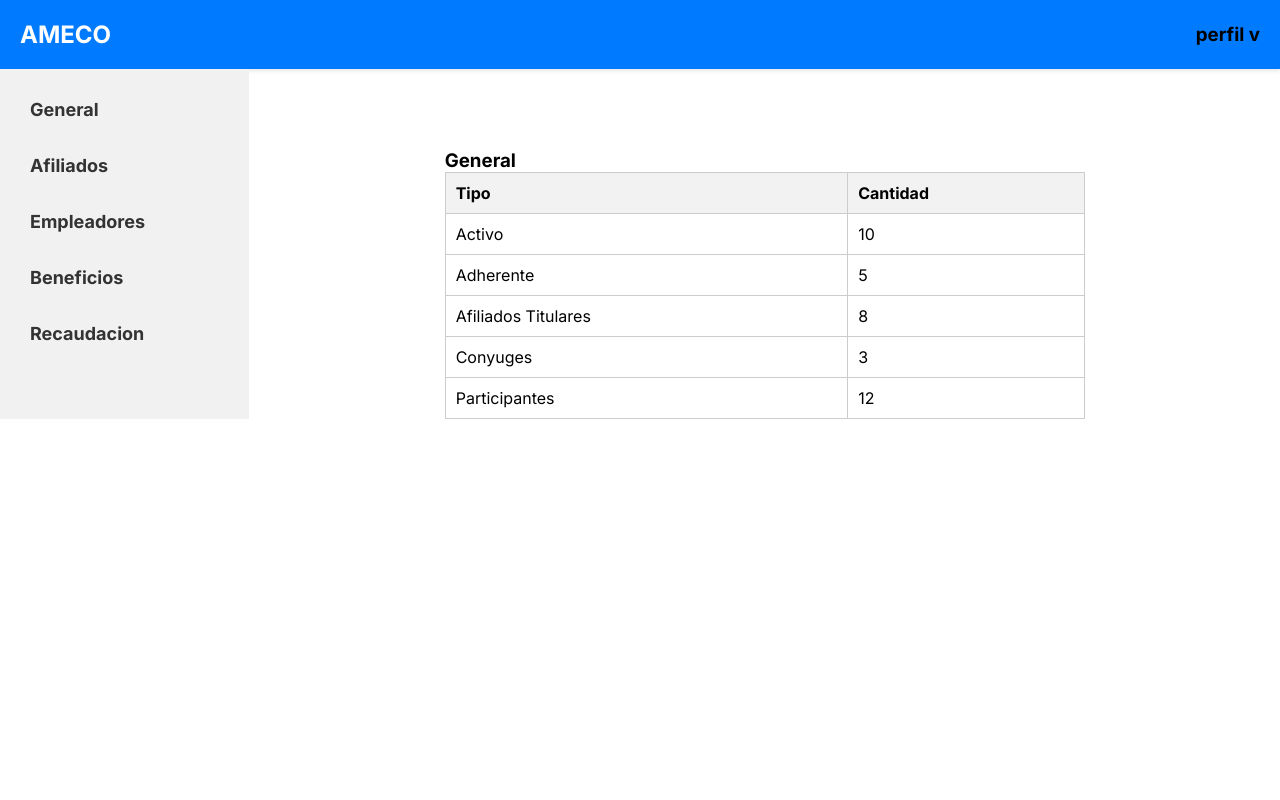
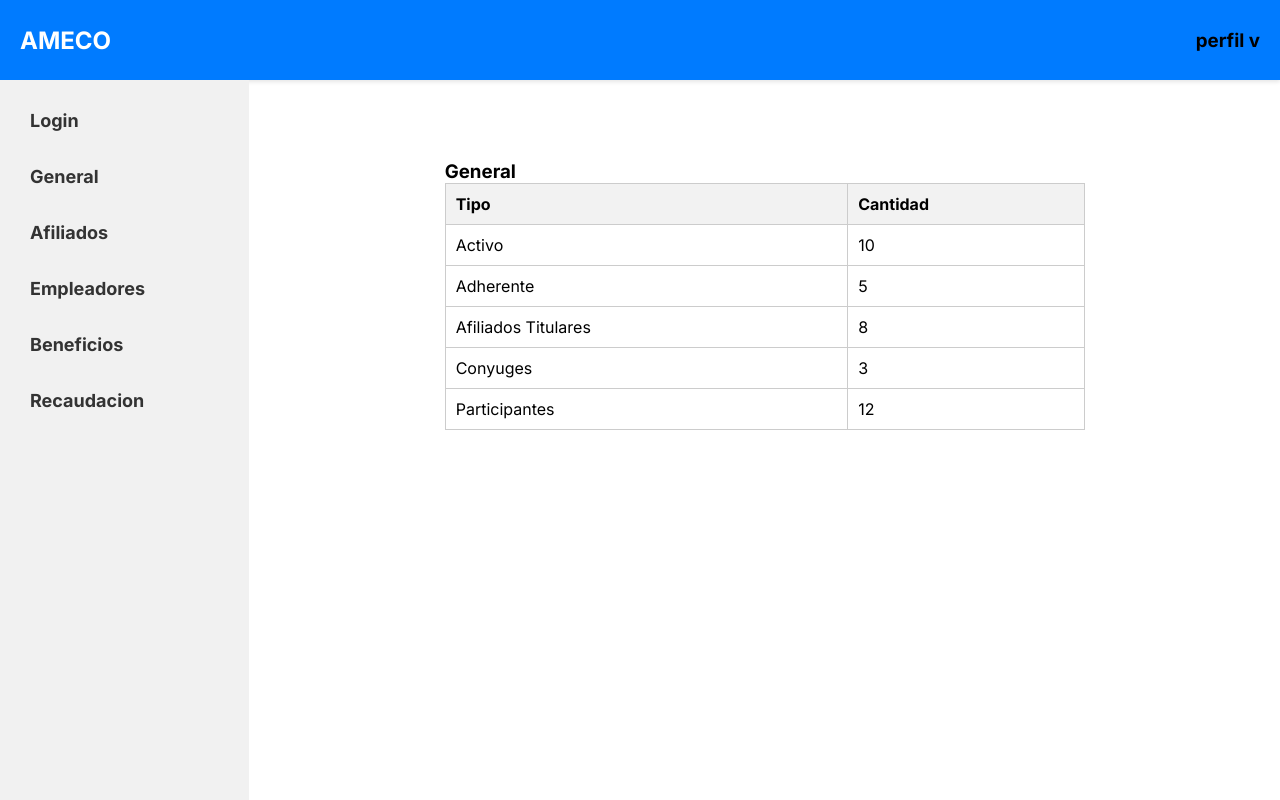
Before and after one commit to Pablo3360/nextjs-ameco, a Next.js app: page /dashboard in a window 1280 px wide. Built offline with nearby package versions, Linux system fonts and the light colour scheme.

Commit message:
mejoras a dashboard layout

```diff
--- a/app/dashboard/page.js
+++ b/app/dashboard/page.js
@@ -4,7 +4,7 @@ import styles from './page.module.css'
 
 export default function Dashboard() {
 
-  const datosAfiliados = [
+  const mock = [
     { type: 'Activo', amount: 10 },
     { type: 'Adherente', amount: 5 },
     { type: 'Afiliados Titulares', amount: 8 },
@@ -16,7 +16,7 @@ export default function Dashboard() {
     <div className={styles.container}>
       <div className={styles.content}>
         <h3>General</h3>
-        <GeneralTable datos={datosAfiliados}/>
+        <GeneralTable data={mock}/>
       </div>
     </div>
   )
--- a/components/Nav/nav.js
+++ b/components/Nav/nav.js
@@ -1,14 +1,16 @@
 import React from 'react'
-import styles from './nav.module.css'
+import {sidebar,link} from './nav.module.css'
+import Link from 'next/link'
 
 export default function Nav() {
   return (
-    <div className={styles.sidebar}>
-        <h4>General</h4>
-        <h4>Afiliados</h4>
-        <h4>Empleadores</h4>
-        <h4>Beneficios</h4>
-        <h4>Recaudacion</h4>
+    <div className={sidebar}>
+        <Link href='/login'className={link}>Login</Link>
+        <Link href='/dashboard'className={link}>General</Link>
+        <Link href='./dashboard/affiliates'className={link}>Afiliados</Link>
+        <Link href='./dashboard/employers'className={link}>Empleadores</Link>
+        <Link href='./dashboard/benefits'className={link}>Beneficios</Link>
+        <Link href='./dashboard/collects'className={link}>Recaudacion</Link>
     </div>
   )
 }
--- a/components/Nav/nav.module.css
+++ b/components/Nav/nav.module.css
@@ -10,21 +10,25 @@
 } */
 
 .sidebar {
+  display: flex;
+  flex-direction: column;
   background-color: #f1f1f1;
   width: 300px;
+  height: 90vh;
   padding: 20px;
 }
 
-  .sidebar>h4 {
+.link {
   color: #333;
   font-size: 18px;
   font-weight: bold;
   cursor: pointer;
   transition: background-color 0.3s ease;
+  text-decoration: none;
   padding: 10px;
   margin-bottom: 15px;
+  border-radius: 4px;
 }
-
-  .sidebar>h4:hover {
-    background-color: #ddd;
+.link:hover {
+  background-color: #c0c0c0;
 }
--- a/components/dashboard/general-table/generalTable.js
+++ b/components/dashboard/general-table/generalTable.js
@@ -1,7 +1,7 @@
 import React from 'react';
 import styles from './general-table.module.css'
 
-const GeneralTable = ({ datos }) => {
+const GeneralTable = ({ data }) => {
   return (
     <table className={styles.table}>
       <thead>
@@ -11,7 +11,7 @@ const GeneralTable = ({ datos }) => {
         </tr>
       </thead>
       <tbody>
-        {datos.map((row, index) => (
+        {data.map((row, index) => (
           <tr key={index}>
             <td className={styles.cell}>{row.type}</td>
             <td className={styles.cell}>{row.amount}</td>
--- a/components/header/header.module.css
+++ b/components/header/header.module.css
@@ -2,6 +2,7 @@
     background-color: #007bff;
     box-shadow: 0px 2px 4px rgba(0, 0, 0, 0.1);
     width: 100%;
+    height: 10vh;
     padding: 20px;
     display: flex;
     justify-content: space-between;
```
Lines whose indentation alone changed are shown as unchanged.
